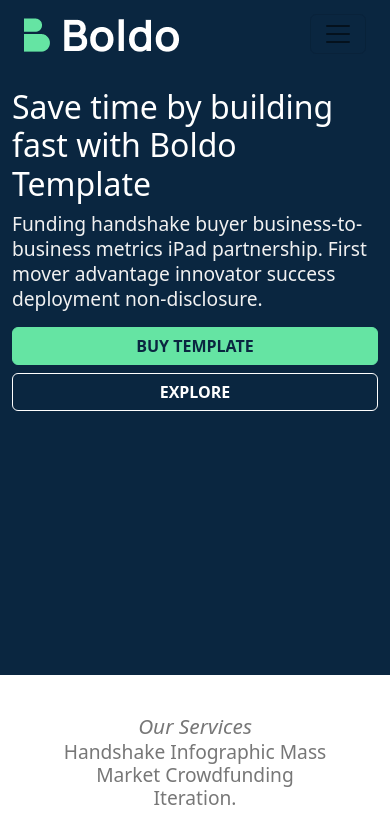
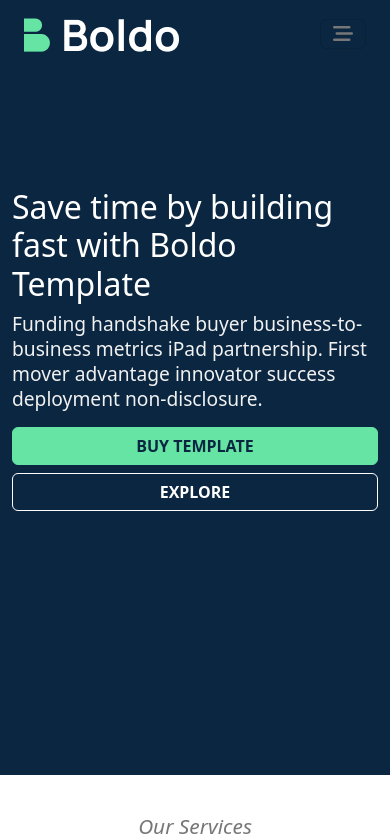
Before and after one commit to Rana022/sassbt0.1, a website: page index.html in a window 390 px wide. Shown: the top 837 px of the page. Drawn offline with nearby package versions, Linux system fonts and the light colour scheme.

Commit message:
fix mobile menu issues

```diff
--- a/index.html
+++ b/index.html
@@ -21,7 +21,7 @@
                   <img src="./images/Logo.png" alt="">
                 </a>
                 <button class="navbar-toggler" type="button" data-bs-toggle="collapse" data-bs-target="#navbarNav" aria-controls="navbarNav" aria-expanded="false" aria-label="Toggle navigation">
-                  <span class="navbar-toggler-icon"></span>
+                  <i class="fa-solid fa-bars-staggered"></i>
                 </button>
                 <div class="collapse navbar-collapse" id="navbarNav">
                   <ul class="navbar-nav ms-auto">
--- a/scss/section/_nav.scss
+++ b/scss/section/_nav.scss
@@ -2,9 +2,18 @@
 
 #navigation{
     margin-bottom: -100px;
+    @include media-breakpoint-down(lg){
+    margin-bottom: 0;
+    background-color: $primary;
+    }
     .nav-link{
-        color: $mwhite;
+        color: $mgray;
         font-weight: bold;
         font-size: 16px;
     }
+    button{
+        i{
+            color: $mgray;
+        }
+    }
 }
```
Also changed, not shown: assets/css/style.css, 1 other file.
